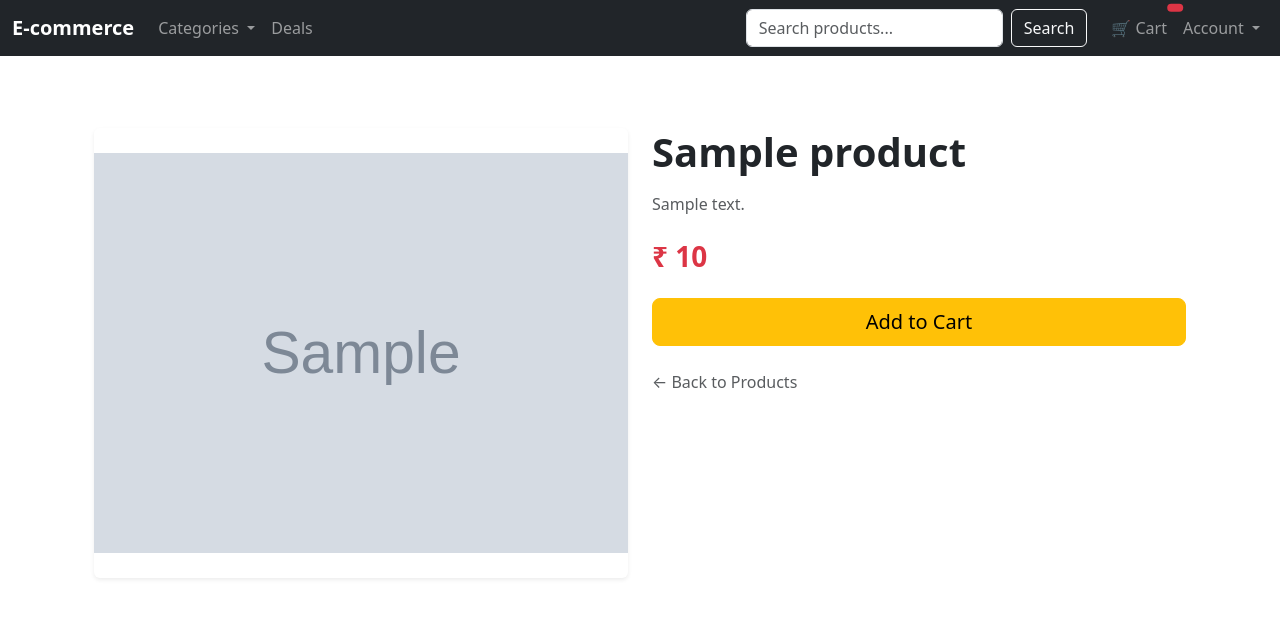
After one commit to Bishal-sub/django-projects, a Django app: page /product_detail/1/ in a window 1280 px wide. The commit adds this page. Shown: the top 625 px of the page. Run offline with Django 5.2, Linux system fonts and the light colour scheme; tables that the repository leaves empty hold one stand-in row (values such as "Sample post"); grey boxes marked "Sample" are stand-in pictures.

Commit message:
features added

```diff
--- a/e-commerce/e_commerce/e_commerce/settings.py
+++ b/e-commerce/e_commerce/e_commerce/settings.py
@@ -26,6 +26,7 @@ SECRET_KEY = 'django-insecure-qg^czd#bb&9)s4gy9v_l_(=g#%!c2lc1$75qp*1js8-q@f8ibg
 # SECURITY WARNING: don't run with debug turned on in production!
 DEBUG = True
 
+#ALLOWED_HOSTS = ['bishal.localtunnel.me', 'localhost', '127.0.0.1']
 ALLOWED_HOSTS = []
 
 DEFAULT_AUTO_FIELD = 'django.db.models.BigAutoField'
@@ -126,3 +127,5 @@ LOGOUT_REDIRECT_URL = 'login'
 
 MEDIA_URL = '/media/'
 MEDIA_ROOT = BASE_DIR / 'media'
+
+CSRF_COOKIE_SECURE = True        # Ensure CSRF token is sent only over HTTPS
--- a/e-commerce/e_commerce/store/models.py
+++ b/e-commerce/e_commerce/store/models.py
@@ -1,5 +1,6 @@
 from django.db import models
 from django.contrib.auth.models import User
+
 
 
 class Category(models.Model):
@@ -14,6 +15,7 @@ class Product(models.Model):
     productname = models.CharField(max_length=50)
     description = models.TextField()
     price = models.IntegerField()
+
 
     def __str__(self):
         return self.productname
--- /dev/null
+++ b/e-commerce/e_commerce/store/templates/product_detailed.html
@@ -0,0 +1,50 @@
+{% extends "base.html" %}
+
+{% block content %}
+<div class="container py-5">
+    <div class="row">
+        <!-- Left: Product Images -->
+        <div class="col-lg-6 mb-4 mb-lg-0">
+            {% if product.images.all %}
+                {% if product.images.count > 1 %}
+                    <!-- Thumbnails + Main Image -->
+                    <div class="mb-3">
+                        <img id="mainImage" src="{{ product.images.first.img.url }}" class="img-fluid rounded shadow-sm" style="height:450px; object-fit:contain;">
+                    </div>
+                    <div class="d-flex gap-2 overflow-auto">
+                        {% for image in product.images.all %}
+                            <img src="{{ image.img.url }}" class="img-thumbnail" style="height:100px; cursor:pointer;" onclick="document.getElementById('mainImage').src=this.src;">
+                        {% endfor %}
+                    </div>
+                {% else %}
+                    <img src="{{ product.images.first.img.url }}" class="img-fluid rounded shadow-sm" style="height:450px; object-fit:contain;">
+                {% endif %}
+            {% else %}
+                <div class="d-flex justify-content-center align-items-center bg-light rounded shadow-sm" style="height:450px;">
+                    <span class="text-muted">No Image Available</span>
+                </div>
+            {% endif %}
+        </div>
+
+        <!-- Right: Product Details -->
+        <div class="col-lg-6">
+            <h1 class="fw-bold mb-3">{{ product.productname }}</h1>
+            <p class="fs-6 text-muted mb-4">{{ product.description }}</p>
+            <h3 class="text-danger fw-bold mb-4">₹ {{ product.price }}</h3>
+
+            <div class="d-grid gap-3 mb-4">
+                {% if user.is_authenticated %}
+                    <button class="btn btn-warning btn-lg">Add to Cart</button>
+                    <button class="btn btn-danger btn-lg">Buy Now</button>
+                {% else %}
+                    <a class="btn btn-warning btn-lg" href="{% url 'login' %}">Add to Cart</a>
+                {% endif %}
+            </div>
+
+            <a href="{% url 'home' %}" class="text-decoration-none text-muted">&larr; Back to Products</a>
+        </div>
+    </div>
+</div>
+
+
+{% endblock %}
--- a/e-commerce/e_commerce/store/urls.py
+++ b/e-commerce/e_commerce/store/urls.py
@@ -1,11 +1,10 @@
 from django.urls import path
 from . import views
-from django.contrib.auth.views import LogoutView,LoginView
-
+from django.contrib.auth.views import LogoutView, LoginView
 
 urlpatterns = [
-    path('',views.home,name='home'),
-    path('logout/',LogoutView.as_view(next_page = 'login'),name='logout'),
-    path('login/',LoginView.as_view(next_page = 'login'),name='login'),
-
+    path('', views.home, name='home'),
+    path('product_detail/<int:id>/', views.product_details, name='product_detail'),
+    path('logout/', LogoutView.as_view(next_page='login'), name='logout'),
+    path('login/', LoginView.as_view(next_page='home'), name='login'),
 ]
--- a/e-commerce/e_commerce/store/views.py
+++ b/e-commerce/e_commerce/store/views.py
@@ -1,4 +1,4 @@
-from django.shortcuts import render
+from django.shortcuts import render,get_object_or_404
 from django.db.models import Q
 from .models import Product
 from django.contrib.auth.decorators import login_required
@@ -20,3 +20,9 @@ def home(request):
 
         )
     return render(request, 'home.html', {'products': products})
+
+
+
+def product_details(request, id):
+    product = get_object_or_404(Product, id = id)
+    return render(request, 'product_detailed.html', {'product': product})
--- a/e-commerce/e_commerce/templates/base.html
+++ b/e-commerce/e_commerce/templates/base.html
@@ -32,9 +32,7 @@
         <div class="collapse navbar-collapse" id="navbarContent">
           <!-- Left links -->
           <ul class="navbar-nav me-auto mb-2 mb-lg-0">
-            <li class="nav-item">
-              <a class="nav-link active" href="/">Home</a>
-            </li>
+
 
             <!-- Categories dropdown -->
             <li class="nav-item dropdown">
@@ -54,9 +52,6 @@
                 </li>
                 <li>
                   <a class="dropdown-item" href="?category=fashion">Fashion</a>
-                </li>
-                <li>
-                  <a class="dropdown-item" href="?category=gay">Gay</a>
                 </li>
                 <li>
                   <a class="dropdown-item" href="?category=Home and Living"
```
Also changed, not shown: e-commerce/e_commerce/store/templates/home.html (+39 -36 lines).
